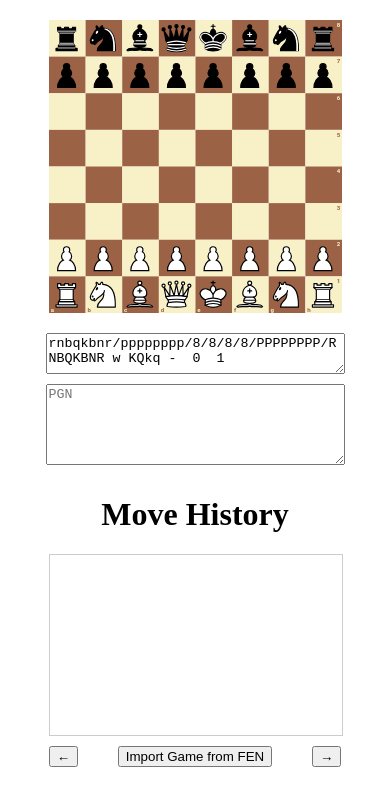
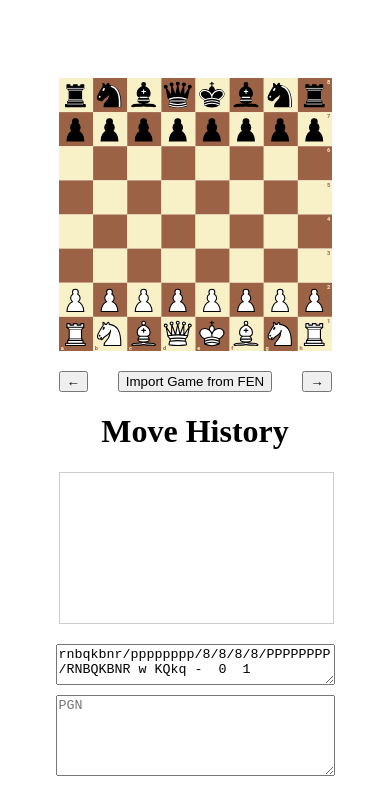
Before and after one commit to MichaelJOHare/js-chess, a website with bundled scripts: page index.html in a window 390 px wide. Built offline with nearby package versions, Linux system fonts and the light colour scheme.

Commit message:
Fixed incorrect draggingDiv position calculation related to chessboard-wrapper now holding ches sboard-container.  Fixed responsive design for smaller screen widths

```diff
--- a/chess/utils/EventHandlers.js
+++ b/chess/utils/EventHandlers.js
@@ -5,7 +5,6 @@ class EventHandlers {
     clearHighlightsCallback,
     clearSquareOnCanvasCallback,
     drawGhostPieceOnCanvasCallback,
-    boardContainer,
     guiController,
     imageLoader,
     canvas,
@@ -14,13 +13,13 @@ class EventHandlers {
     this.clearHighlights = clearHighlightsCallback;
     this.clearSquareOnCanvas = clearSquareOnCanvasCallback;
     this.drawGhostPieceOnCanvas = drawGhostPieceOnCanvasCallback;
-    this.boardContainer = boardContainer;
+    this.boardContainer = document.querySelector(".chessboard-wrapper");
     this.guiController = guiController;
     this.imageLoader = imageLoader;
     this.canvas = canvas;
     this.board = board;
 
-    this.squareSize = this.canvas.width / 8;
+    this.squareSize = 0;
     this.dragInitiated = false;
     this.isDragging = false;
     this.originalSquare = null;
--- a/chess/view/ChessBoardPanel.js
+++ b/chess/view/ChessBoardPanel.js
@@ -35,6 +35,7 @@ class ChessBoardPanel {
     );
 
     this.squareSize = 0;
+    this.setScreen = this.setScreen.bind(this);
 
     this.boardHighlighter = new ChessBoardHighlighter(
       this.board,
@@ -54,7 +55,6 @@ class ChessBoardPanel {
       this.clearHighlights.bind(this),
       this.clearSquareOnCanvas.bind(this),
       this.drawGhostPieceOnCanvas.bind(this),
-      this.boardContainer,
       this.guiController,
       this.imageLoader,
       this.canvas,
@@ -214,9 +214,6 @@ class ChessBoardPanel {
       this.boardContainer.offsetHeight
     );
 
-    const textAreasContainer = document.getElementById("text-areas-container");
-    textAreasContainer.style.width = size + "px";
-
     this.canvas.width = size;
     this.canvas.height = size;
 
@@ -225,6 +222,7 @@ class ChessBoardPanel {
     this.offscreenCanvas.width = size;
     this.offscreenCanvas.height = size;
 
+    this.reorderSidebarBasedOnScreenWidth();
     this.updatePromotionSelector();
     this.updateSquareSize();
   }
@@ -283,6 +281,21 @@ class ChessBoardPanel {
     fenBox.value = fenString;
   }
 
+  reorderSidebarBasedOnScreenWidth() {
+    const screenWidth = window.innerWidth;
+    const chessboardWrapper = document.querySelector(".chessboard-wrapper");
+    const sidebar = document.getElementById("sidebar");
+    const textAreasContainer = document.getElementById("text-areas-container");
+
+    const isSidebarInside = sidebar.parentNode === chessboardWrapper;
+
+    if (screenWidth <= 1010 && !isSidebarInside) {
+      chessboardWrapper.insertBefore(sidebar, textAreasContainer);
+    } else if (screenWidth > 1010 && isSidebarInside) {
+      document.getElementById("game-container").appendChild(sidebar);
+    }
+  }
+
   setupEventListeners() {
     this.canvas.addEventListener(
       "mousedown",
@@ -320,10 +333,7 @@ class ChessBoardPanel {
         this.setScreen().bind(this);
       });
     }
-    window.addEventListener(
-      "resize",
-      this.debounce(this.setScreen.bind(this), 50)
-    );
+    window.addEventListener("resize", this.debounce(this.setScreen, 50));
   }
 
   updateSquareSize() {
--- a/style.css
+++ b/style.css
@@ -7,18 +7,28 @@ body {
 
 #outer-container {
   display: flex;
-  margin: 20px;
+  flex-direction: column;
+  align-items: center;
+  justify-content: flex-start;
+  width: 100%;
+  max-width: 1150px;
+  margin: auto;
 }
 
 #game-container {
   display: flex;
-  flex-grow: 1;
+  justify-content: center;
+  width: 100%;
+}
+
+.chessboard-wrapper {
+  margin-left: 20px;
 }
 
 #chessboard-container {
-  width: 75vmin;
-  height: 75vmin;
-  min-width: 75vmin;
+  width: 70vmin;
+  height: 70vmin;
+  min-width: 70vmin;
   position: relative;
 }
 
@@ -39,7 +49,7 @@ body {
 
 #sidebar {
   flex-grow: 1;
-  height: 75vmin;
+  height: 70vmin;
   max-width: 325px;
   min-width: 225px;
   margin: 0px 20px 20px 20px;
@@ -97,9 +107,12 @@ body {
 }
 
 #text-areas-container {
-  width: 100%;
-  flex: 1;
+  width: 70vmin;
   margin-top: 20px;
+  display: flex;
+  justify-content: center;
+  flex-direction: column;
+  align-items: center;
 }
 
 #pgn-box,
@@ -132,10 +145,18 @@ body {
     flex-direction: column;
   }
 
+  .chessboard-wrapper {
+    margin-left: 0;
+    margin-top: 20px;
+    order: 1;
+  }
+
   #sidebar {
-    width: 75%;
+    order: 2;
+    width: 70vmin;
     max-width: none;
     margin: 0;
+    margin-bottom: 20px;
   }
 
   #move-history {
@@ -143,45 +164,14 @@ body {
     width: 100%;
   }
 
+  #navigation {
+    order: -1;
+    margin-top: 20px;
+  }
+
   #text-areas-container {
-    margin: 20px 0px 0px 0px;
+    order: 3;
+    margin-top: 20px;
     align-self: center;
   }
 }
-
-@media (min-width: 1150px) {
-  #outer-container {
-    display: flex;
-    flex-direction: column;
-    align-items: center;
-    justify-content: flex-start;
-    width: 100%;
-    max-width: 1150px;
-    margin: auto;
-  }
-
-  #game-container {
-    display: flex;
-    justify-content: center;
-    width: 100%;
-  }
-
-  #chessboard-container {
-    width: 75vmin;
-    height: 75vmin;
-  }
-
-  #sidebar {
-    width: 325px;
-    max-width: 325px;
-  }
-
-  #text-areas-container {
-    width: 75vmin;
-    margin-top: 20px;
-    display: flex;
-    justify-content: center;
-    flex-direction: column;
-    align-items: center;
-  }
-}
```
Also changed, not shown: chess/main.js (+2 -5 lines).
